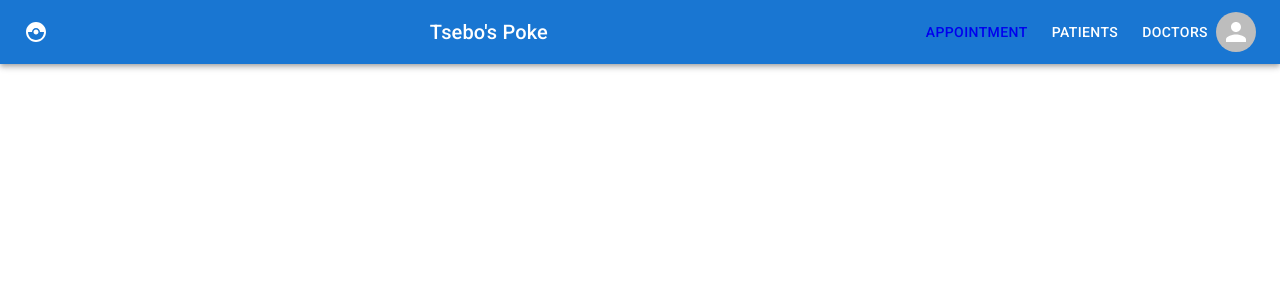
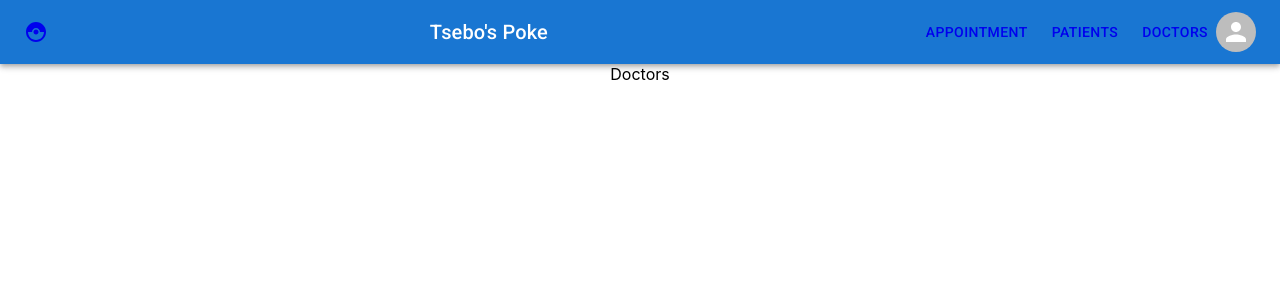
Before and after one commit to Tsebo200/ChiroHealth, a React (Create React App) app: page /doctors in a window 1280 px wide. Shown: the top 300 px of the page. Built offline with nearby package versions, Linux system fonts and the light colour scheme.

Commit message:
Navigation working
Need to work on styling

```diff
--- a/src/App.js
+++ b/src/App.js
@@ -3,6 +3,8 @@ import './App.css';
 import Dashboard from './Pages/Dashboard';
 import Navbar from './Components/Navbar/Navbar';
 import { Routes, Route } from 'react-router-dom';
+import Doctors from './Pages/Doctors';
+import Patients from './Pages/Patients';
 
 function App() {
   return (
@@ -11,6 +13,9 @@ function App() {
   <Navbar/>
     <Routes>
       <Route path='/' element={<Dashboard/>}/>
+      <Route path='/patients' element={<Patients/>}/>
+      <Route path='/doctors' element={<Doctors/>}/>
+
     </Routes>
   </div>
   );
--- a/src/Components/Navbar/Navbar.jsx
+++ b/src/Components/Navbar/Navbar.jsx
@@ -24,16 +24,16 @@ function Navbar() {
   return (
     <AppBar position="static">
       <Toolbar>
-        <IconButton size="large" edge="start" color="inherit" aria-label="logo">
+        <Link to="/"><IconButton size="large" edge="start" color="inherit" aria-label="logo">
           <CatchingPokemon/>
-        </IconButton>
+        </IconButton></Link>
         <Typography variant="h6" component="div" sx={{ flexGrow: 1 }}>
             Tsebo's Poke
         </Typography>
         <Stack direction="row" spacing={1}>
           <Link to='/'><Button color="inherit">Appointment</Button></Link>
-          <Button color="inherit">Patients</Button>
-          <Button color="inherit">Doctors</Button>
+          <Link to='/patients'><Button color="inherit">Patients</Button></Link>
+          <Link to ='/doctors'><Button color="inherit">Doctors</Button></Link>
         </Stack>
         <Stack direction="row" spacing={1}>
           <Avatar></Avatar>
--- a/src/Pages/Doctors.jsx
+++ b/src/Pages/Doctors.jsx
@@ -0,0 +1,9 @@
+import React from 'react'
+
+function Doctors() {
+  return (
+    <div>Doctors</div>
+  )
+}
+
+export default Doctors
--- a/src/Pages/Patients.jsx
+++ b/src/Pages/Patients.jsx
@@ -0,0 +1,9 @@
+import React from 'react'
+
+function Patients() {
+  return (
+    <div>Patients</div>
+  )
+}
+
+export default Patients
```
